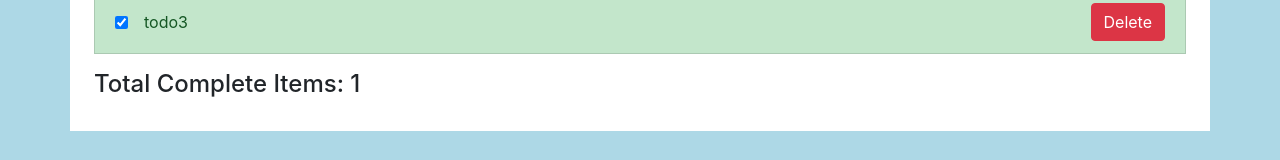
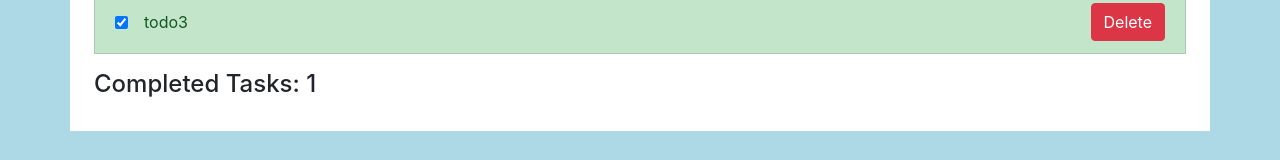
Before and after one commit to HristoYonkov/Redux-Tutorial, a React (Create React App) app in the folder redux-starter/: page / in a window 1280 px wide. Shown: the part 336-496 px from the top of the page. Built offline with nearby package versions, Linux system fonts and the light colour scheme; no server answers.

Commit message:
Update TotalCompleteItems.js

```diff
--- a/redux-starter/src/components/TotalCompleteItems.js
+++ b/redux-starter/src/components/TotalCompleteItems.js
@@ -6,7 +6,7 @@ const TotalCompleteItems = () => {
 		state.todos.filter((todo) => todo.completed === true)
 	);
 
-	return <h4 className='mt-3'>Total Complete Items: {completedTodos.length}</h4>;
+	return <h4 className='mt-3'>Completed Tasks: {completedTodos.length}</h4>;
 };
 
 export default TotalCompleteItems;
```
